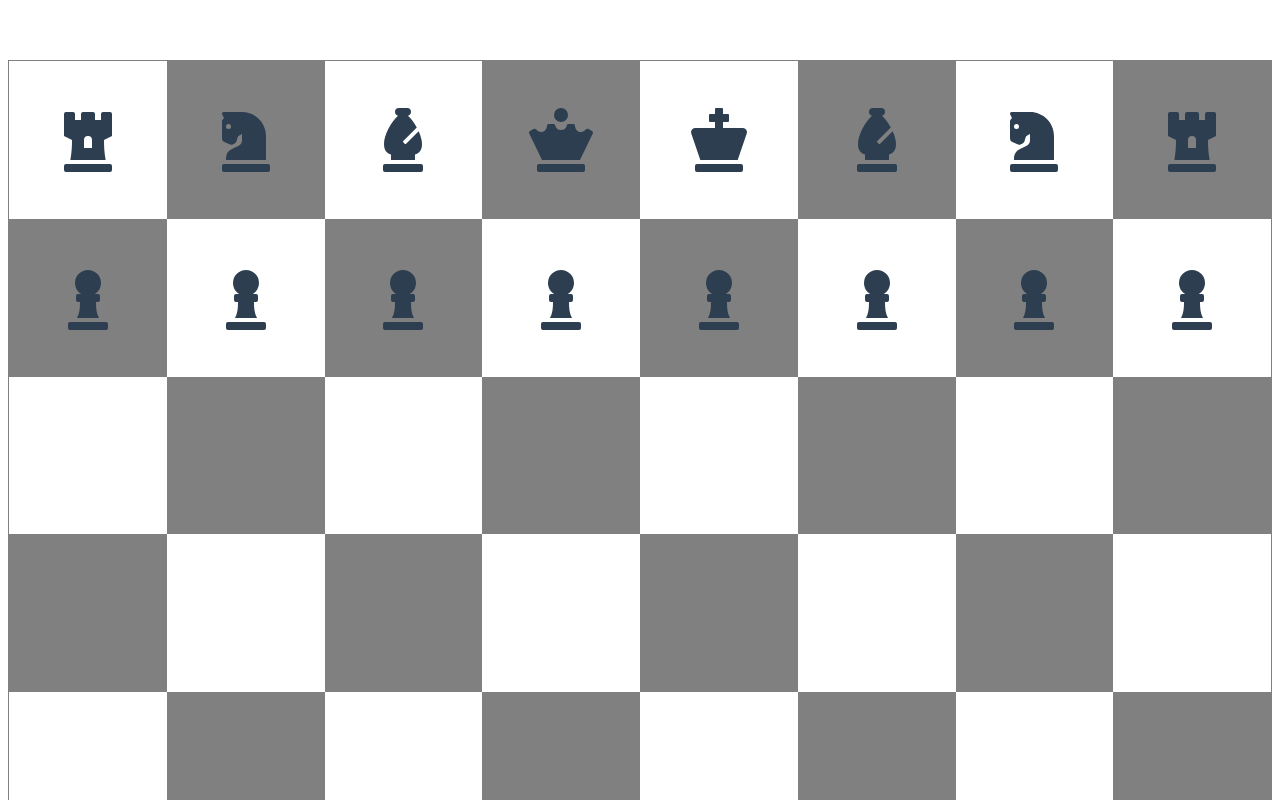
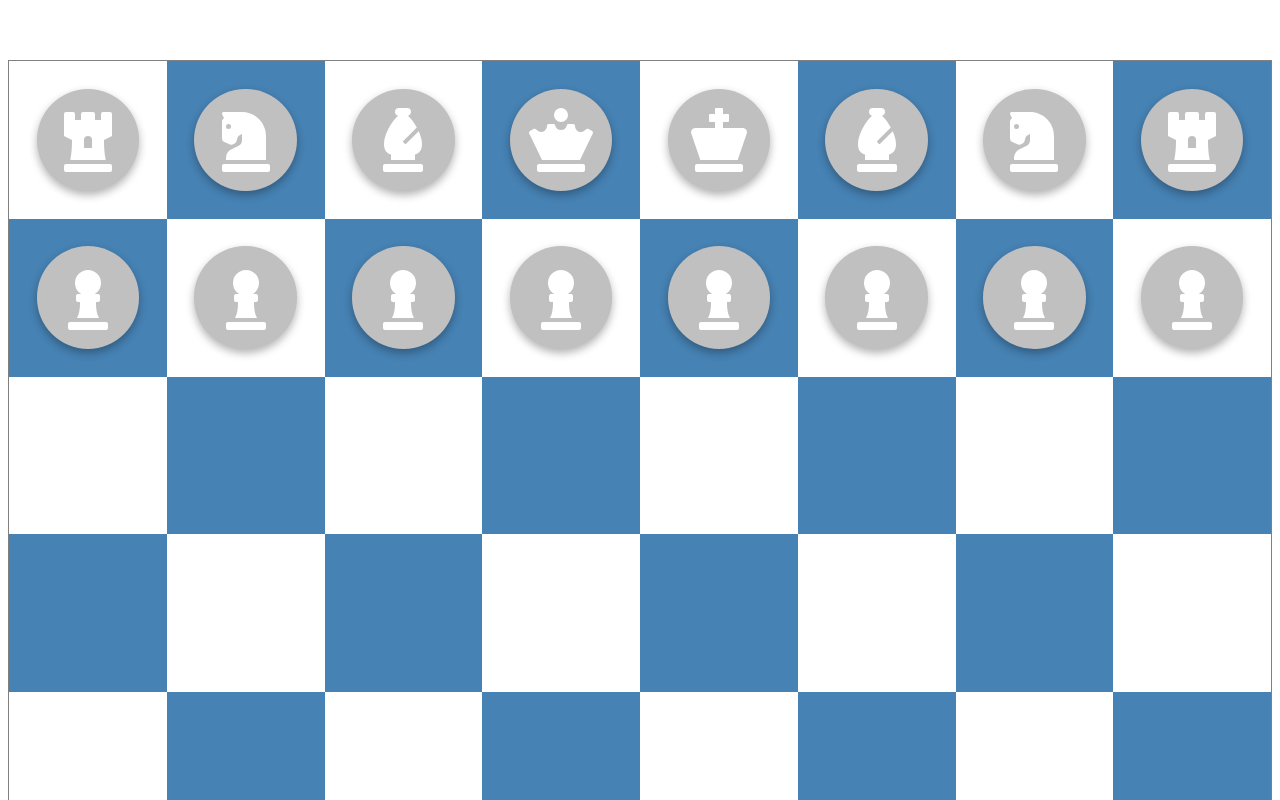
Before and after one commit to wtRinaldi/VueChess, a Vue app: page / in a window 1280 px wide. Shown: the top 800 px of the page. Built offline with nearby package versions, Linux system fonts and the light colour scheme.

Commit message:
added highlight

```diff
--- a/package.json
+++ b/package.json
@@ -36,7 +36,10 @@
     "parserOptions": {
       "parser": "babel-eslint"
     },
-    "rules": {}
+    "rules": {
+      "no-console": "off",
+      "no-debugger": "off"
+    }
   },
   "browserslist": [
     "> 1%",
--- a/src/components/Chess.vue
+++ b/src/components/Chess.vue
@@ -1,10 +1,11 @@
 <template>
   <div class="chessContainer">
-    <div v-for="(row, rowIndex) in chessPieceLocation" :key="rowIndex">
-      <div v-for="(piece, gridIndex) in row" :key="gridIndex" class="gridSquare" :class="[isWhite(rowIndex, gridIndex) ? 'whiteSquare' : 'greySquare']">
-        <div class="pieceContainer">
-          <div v-if="piece !== null">
-            <font-awesome-icon :icon="piece.icon" style="font-size: 5vw;"/>
+    <div v-for="(row, rowIndex) in chessBoard" :key="rowIndex">
+      <div v-for="(space, columnIndex) in row" :key="columnIndex" class="gridSquare"
+       :class="[isWhite(rowIndex, columnIndex) ? 'whiteBackground' : '', space.canMoveHere ? 'highlight' : '']">
+        <div v-if="space.piece !== null"  @click="setMove(space.piece, rowIndex, columnIndex)" class="pieceContainer card" :class="[selectedPiece.rowIndex === rowIndex && selectedPiece.columnIndex === columnIndex ? 'selectedPiece' : '']" >
+          <div class="iconContainer" >
+            <font-awesome-icon :icon="space.piece.icon" class="icon" :class="[space.piece.team === 'white' ? 'white' : 'black']" />
           </div>
         </div>
       </div>
@@ -19,7 +20,12 @@ export default {
   name: 'Chessboard',
   data () {
     return {
-      chessPieceLocation: []
+      chessBoard: [],
+      selectedPiece: {
+        rowIndex: null,
+        columnIndex: null,
+        piece: {}
+      }
     }
   },
   methods: {
@@ -33,11 +39,40 @@ export default {
           return true
         }
       }
+    },
+    isSelectedPiece (piece) {
+      if (this.selectedPiece == piece) {
+        return true
+      } else {
+        return false
+      }
+    },
+    setMove(piece, rowIndex, columnIndex) {
+      this.clearHighlight()
+      this.selectedPiece = { piece: piece, rowIndex: rowIndex, columnIndex: columnIndex }
+      if (piece.icon === 'chess-pawn') {
+        if(piece.team === 'black') {
+          if (this.chessBoard[rowIndex - 1][columnIndex].piece === null) {
+            this.chessBoard[rowIndex - 1][columnIndex].canMoveHere = true
+          }
+        } else {
+          if (this.chessBoard[rowIndex + 1][columnIndex].piece === null) {
+            this.chessBoard[rowIndex + 1][columnIndex].canMoveHere = true
+          }
+        }
+      }
+    },
+    clearHighlight () {
+      this.chessBoard.forEach(row => {
+        row.forEach(space => {
+          space.canMoveHere = false
+        })
+      })
     }
   },
   created() {
     console.log('this is the chessboard')
-    this.chessPieceLocation = this.createChessPieces()
+    this.chessBoard = this.createChessPieces()
   },
   mixins: [createChessPieces]
 }
@@ -58,7 +93,7 @@ export default {
 }
 
 .gridSquare {
-  background-color: grey;
+  background-color: steelblue;
   padding: .5rem;
   flex: 1 0 .5rem;
   align-self: center;
@@ -75,11 +110,71 @@ export default {
   align-self: center;
 }
 
-.whiteSquare {
+.whiteBackground {
   background-color: white;
 }
 
-.greySquare {
+.white {
+  color: white;
+}
+
+.black {
+  color: black;
+}
+
+.greyBackgroud {
   background-color: grey;
 }
+
+.iconContainer {
+  align-items: center;
+}
+
+.highlight {
+  background-color: lawngreen;
+  opacity: 50%;
+}
+
+.selectedPiece {
+  border: solid gold 5px;
+  animation: pulse 1s ease 0s infinite alternate;
+}
+
+.icon {
+  font-size: 5vw;
+}
+
+.card {
+  /* Add shadows to create the "card" effect */
+  box-shadow: 0 4px 8px 0 rgba(0,0,0,0.3);
+  transition: 0.3s;
+  width: 8vw;
+  height: 8vw;
+  border-radius: 50%;
+  background-color: silver;
+}
+
+/* On mouse-over, add a deeper shadow */
+.card:hover {
+  box-shadow: 0 8px 16px 0 rgba(0,0,0,0.6);
+}
+
+@keyframes spin {
+  from {
+    transform: rotate(0);
+  }
+  to{
+    transform: rotate(359deg);
+  }
+}
+
+@keyframes pulse {
+  from {
+    transform: scale(1);
+  }
+  to {
+    transform: scale(1.1);
+  }
+}
+
 </style>
--- a/src/mixins/createChessPieces.js
+++ b/src/mixins/createChessPieces.js
@@ -1,87 +1,70 @@
 export const createChessPieces = {
     data() {
         return {
-            pawn: function (team) {
+            space: function (piece) {
                 return {
-                    name: 'pawn',
-                    team: team,
-                    color: team,
-                    icon: 'chess-pawn',
-                    move: function ( ) {
-                        console.log('moved')
-                    }
+                    canMoveHere: false,
+                    piece: piece
                 }
             },
-            rook: function (team) {
+            piece: function (team, icon) {
                 return {
-                    name: 'rook',
                     team: team,
-                    color: team,
-                    icon: 'chess-rook',
-                    move: function ( ) {
-                        console.log('moved')
-                    }
-                }
-            },
-            knight: function (team) {
-                return {
-                    name: 'knight',
-                    team: team,
-                    color: team,
-                    icon: 'chess-knight',
-                    move: function ( ) {
-                        console.log('moved')
-                    }
-                }
-            },
-            bishop: function (team) {
-                return {
-                    name: 'bishop',
-                    team: team,
-                    color: team,
-                    icon: 'chess-bishop',
-                    move: function ( ) {
-                        console.log('moved')
-                    }
-                }
-            },
-            queen: function (team) {
-                return {
-                    name: 'queen',
-                    team: team,
-                    color: team,
-                    icon: 'chess-queen',
-                    move: function ( ) {
-                        console.log('moved')
-                    }
-                }
-            },
-            king: function (team) {
-                return {
-                    name: 'king',
-                    team: team,
-                    color: team,
-                    icon: 'chess-king',
-                    move: function ( ) {
-                        console.log('moved')
-                    }
+                    icon: icon,
                 }
             }
-
         }
     },
     methods: {
         createChessPieces() {
             return [
-                [this.rook('white'), this.knight('white'), this.bishop('white'), this.queen('white'), this.king('white'), this.bishop('white'), this.knight('white'), this.rook('white')],
-                [this.pawn('white'), this.pawn('white'), this.pawn('white'), this.pawn('white'), this.pawn('white'), this.pawn('white'), this.pawn('white'), this.pawn('white') ],
-                [null, null, null, null, null, null, null, null],
-                [null, null, null, null, null, null, null, null],
-                [null, null, null, null, null, null, null, null],
-                [null, null, null, null, null, null, null, null],
-                [this.pawn('black'), this.pawn('black'), this.pawn('black'), this.pawn('black'), this.pawn('black'), this.pawn('black'), this.pawn('white'), this.pawn('black') ],
-                [this.rook('black'), this.knight('black'), this.bishop('black'), this.queen('black'), this.king('black'), this.bishop('black'), this.knight('black'), this.rook('black')],
+                [this.space(this.piece('white', 'chess-rook')),
+                 this.space(this.piece('white', 'chess-knight')),
+                 this.space(this.piece('white', 'chess-bishop')),
+                 this.space(this.piece('white', 'chess-queen')),
+                 this.space(this.piece('white', 'chess-king')),
+                 this.space(this.piece('white', 'chess-bishop')),
+                 this.space(this.piece('white', 'chess-knight')),
+                 this.space(this.piece('white', 'chess-rook'))],
+                [this.space(this.piece('white', 'chess-pawn')),
+                 this.space(this.piece('white', 'chess-pawn')),
+                 this.space(this.piece('white', 'chess-pawn')),
+                 this.space(this.piece('white', 'chess-pawn')),
+                 this.space(this.piece('white', 'chess-pawn')),
+                 this.space(this.piece('white', 'chess-pawn')),
+                 this.space(this.piece('white', 'chess-pawn')),
+                 this.space(this.piece('white', 'chess-pawn'))],
+                [this.space(null), this.space(null), this.space(null), this.space(null), this.space(null), this.space(null), this.space(null), this.space(null)],
+                [this.space(null), this.space(null), this.space(null), this.space(null), this.space(null), this.space(null), this.space(null), this.space(null)],
+                [this.space(null), this.space(null), this.space(null), this.space(null), this.space(null), this.space(null), this.space(null), this.space(null)],
+                [this.space(null), this.space(null), this.space(null), this.space(null), this.space(null), this.space(null), this.space(null), this.space(null)],
+                [this.space(this.piece('black', 'chess-pawn')),
+                 this.space(this.piece('black', 'chess-pawn')),
+                 this.space(this.piece('black', 'chess-pawn')),
+                 this.space(this.piece('black', 'chess-pawn')),
+                 this.space(this.piece('black', 'chess-pawn')),
+                 this.space(this.piece('black', 'chess-pawn')),
+                 this.space(this.piece('black', 'chess-pawn')),
+                 this.space(this.piece('black', 'chess-pawn'))],
+                [this.space(this.piece('black', 'chess-rook')),
+                 this.space(this.piece('black', 'chess-knight')),
+                 this.space(this.piece('black', 'chess-bishop')),
+                 this.space(this.piece('black', 'chess-queen')),
+                 this.space(this.piece('black', 'chess-king')),
+                 this.space(this.piece('black', 'chess-bishop')),
+                 this.space(this.piece('black', 'chess-knight')),
+                 this.space(this.piece('black', 'chess-rook'))],
             ]
+            // return [
+            //     [this.piece('white', 'chess-rook'), this.piece('white', 'chess-knight'), this.piece('white', 'chess-bishop'), this.piece('white', 'chess-queen'), this.piece('white', 'chess-king'), this.piece('white', 'chess-bishop'), this.piece('white', 'chess-knight'), this.piece('white', 'chess-rook')],
+            //     [this.piece('white', 'chess-pawn'), this.piece('white', 'chess-pawn'), this.piece('white', 'chess-pawn'), this.piece('white', 'chess-pawn'), this.piece('white', 'chess-pawn'), this.piece('white', 'chess-pawn'), this.piece('white', 'chess-pawn'), this.piece('white', 'chess-pawn'), ],
+            //     [null, null, null, null, null, null, null, null],
+            //     [null, null, null, null, null, null, null, null],
+            //     [null, null, null, null, null, null, null, null],
+            //     [null, null, null, null, null, null, null, null],
+            //     [this.piece('black', 'chess-pawn'), this.piece('black', 'chess-pawn'), this.piece('black', 'chess-pawn'), this.piece('black', 'chess-pawn'), this.piece('black', 'chess-pawn'), this.piece('black', 'chess-pawn'), this.piece('black', 'chess-pawn'), this.piece('black', 'chess-pawn')],
+            //     [this.piece('black', 'chess-rook'), this.piece('black', 'chess-knight'), this.piece('black', 'chess-bishop'), this.piece('black', 'chess-king'), this.piece('black', 'chess-queen'), this.piece('black', 'chess-bishop'), this.piece('black', 'chess-knight'), this.piece('black', 'chess-rook')],
+            // ]
         }
     }
 }
```
